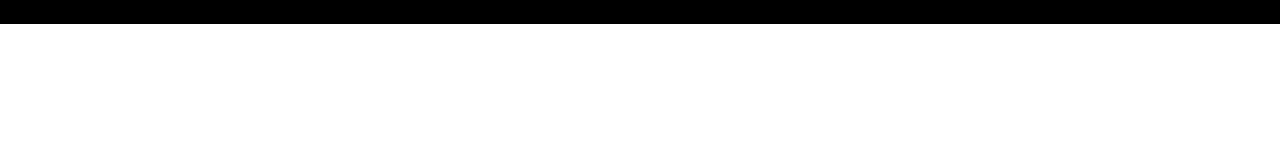
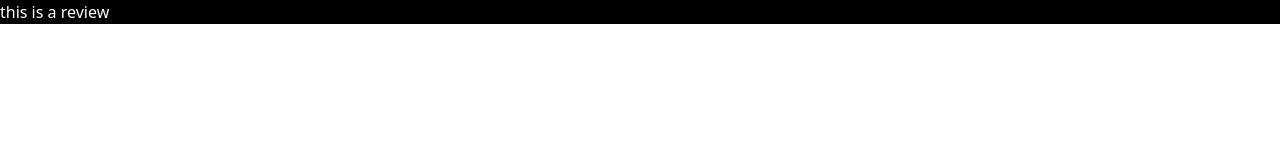
Before and after one commit to igorntwari/portfolio, a React (Create React App) app: page /Reviews in a window 1280 px wide. Shown: the top 160 px of the page. Built offline with nearby package versions, Linux system fonts and the light colour scheme.

Commit message:
feat: added changes

```diff
--- a/src/pages/MorePage.tsx
+++ b/src/pages/MorePage.tsx
@@ -1,7 +1,7 @@
 import React from "react";
 function MorePage() {
   return (
-    <div className="bg-black">
+    <div className="bg-black text-white">
      <h1>this is a review</h1>
     </div>
   );
```
